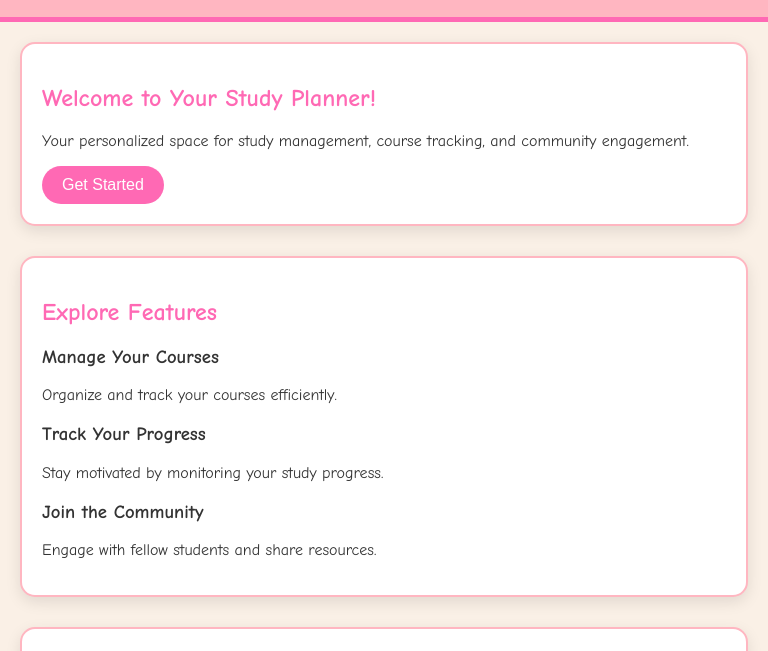
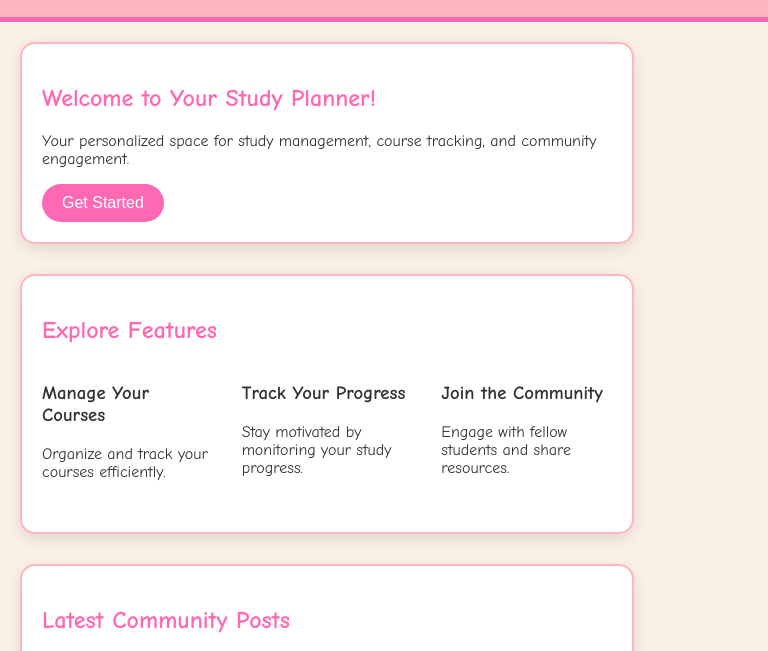
Before and after one commit to alignthestar/website.com, a plain HTML site: page Index.html in a window 768 px wide. Shown: the part 121-772 px from the top of the page. Drawn offline with Linux system fonts and the light colour scheme.

Commit message:
Update Index.html

```diff
--- a/Index.html
+++ b/Index.html
@@ -157,8 +157,39 @@ footer a {
 footer a:hover {
   text-decoration: underline;
 }
+
+@media (max-width: 768px) {
+    .container {
+        width: 95%;
+        padding: 10px;
+    }
+    .feature-cards {
+        display: flex;
+        flex-direction: column;
+    }
+    .feature-card {
+        width: 100%;
+        margin-bottom: 15px;
+    }
+}
+@media (min-width: 768px) {
+    .container {
+        width: 80%;
+        padding: 20px;
+    }
+    .feature-cards {
+        display: flex;
+        flex-direction: row;
+        justify-content: space-between;
+    }
+    .feature-card {
+        width: 30%;
+        margin-bottom: 15px;
+    }
+}
     </style>
 </head>
+    <meta name="viewport" content="width=device-width, initial-scale=1.0">
 <body>
     <header>
         <nav>
```
